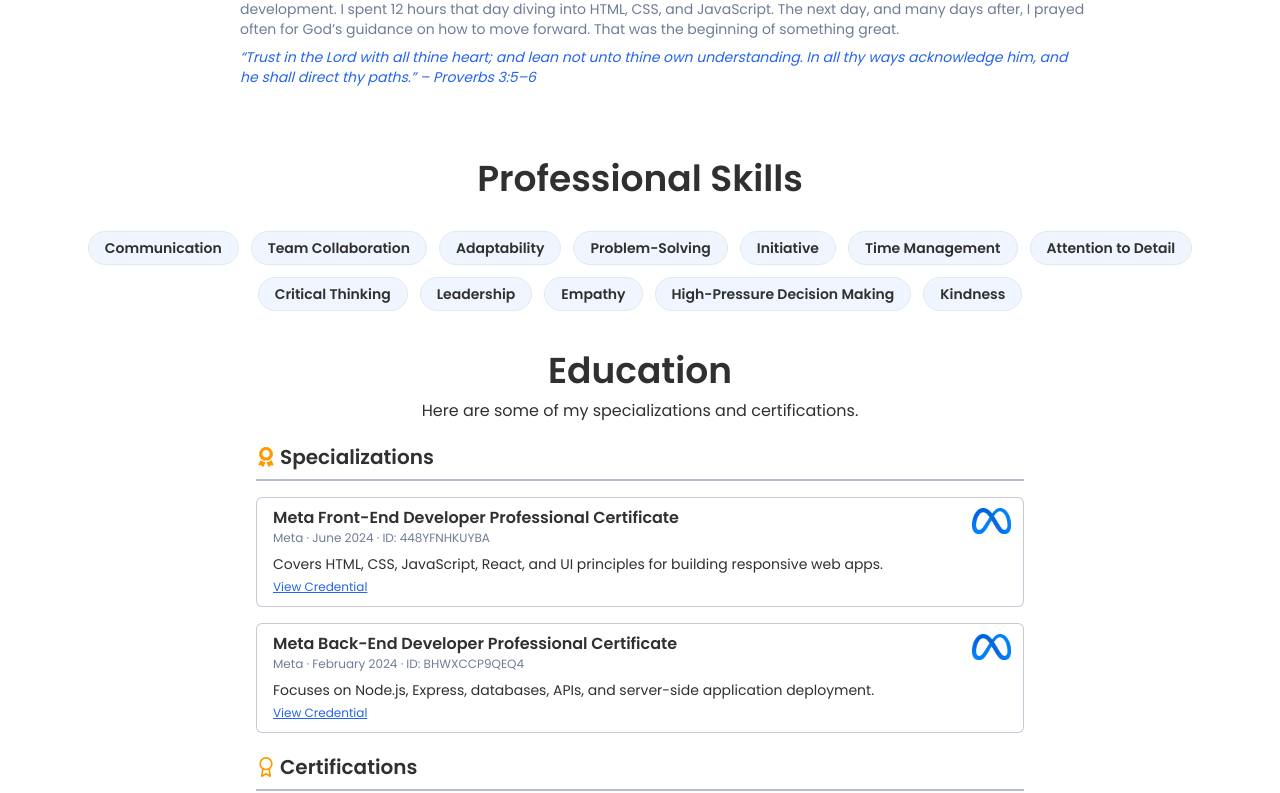
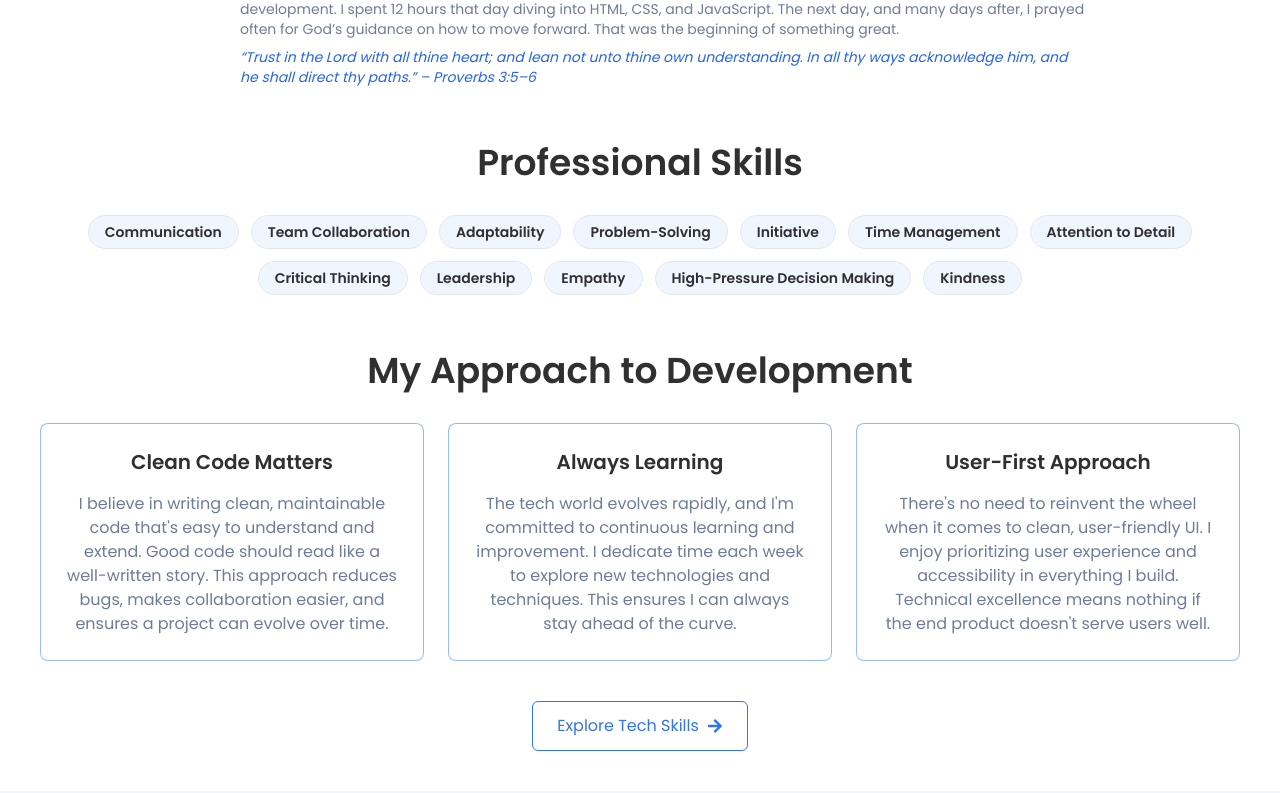
Before and after one commit to MarshallNickolauson/portfolio-website, a React (Vite) app: page /portfolio-website/about in a window 1280 px wide. Shown: the part 1487-2280 px from the top of the page. Built offline with nearby package versions, Linux system fonts and the light colour scheme.

Commit message:
add: skills page

```diff
--- a/src/components/aboutscreen/DevApproachSection.jsx
+++ b/src/components/aboutscreen/DevApproachSection.jsx
@@ -1,4 +1,12 @@
 import { useEffect, useRef, useState } from 'react';
+import { FaArrowRight } from 'react-icons/fa';
+import { useNavigate } from 'react-router-dom';
+
+const DevApproachSection = () => {
+    const navigate = useNavigate();
+
+    const [isVisible, setIsVisible] = useState(false);
+    const containerRef = useRef(null);
 
     const cardData = [
         {
@@ -17,10 +25,6 @@ const cardData = [
                 "There's no need to reinvent the wheel when it comes to clean, user-friendly UI. I enjoy prioritizing user experience and accessibility in everything I build. Technical excellence means nothing if the end product doesn't serve users well.",
         },
     ];
-
-const DevApproachSection = () => {
-    const [isVisible, setIsVisible] = useState(false);
-    const containerRef = useRef(null);
 
     useEffect(() => {
         const handleReady = () => {
@@ -42,12 +46,7 @@ const DevApproachSection = () => {
 
     return (
         <section className='bg-white dark:bg-darkMainBlue px-6 pb-10' ref={containerRef}>
-            <h2
-                className={`text-3xl md:text-4xl pt-10 font-semibold text-center mb-8 text-mainBlack dark:text-white ${
-                    isVisible ? 'fade-in-bottom' : 'opacity-0'
-                }`}
-                style={{ animationDelay: '0.2s' }}
-            >
+            <h2 className={`text-3xl md:text-4xl pt-10 font-semibold text-center mb-8 text-mainBlack dark:text-white ${isVisible ? 'fade-in-bottom' : 'opacity-0'}`} style={{ animationDelay: '0.2s' }}>
                 My Approach to Development
             </h2>
 
@@ -55,9 +54,7 @@ const DevApproachSection = () => {
                 {cardData.map((card, index) => (
                     <div
                         key={index}
-                        className={`bg-white dark:bg-darkMainBlueLight rounded-lg p-6 border-[1px] border-mainBlue/50 ${
-                            isVisible ? 'fade-in-bottom' : 'opacity-0'
-                        }`}
+                        className={`bg-white dark:bg-darkMainBlueLight rounded-lg p-6 border-[1px] border-mainBlue/50 ${isVisible ? 'fade-in-bottom' : 'opacity-0'}`}
                         style={{ animationDelay: `${0.4 + index * 0.1}s` }}
                     >
                         <h3 className='text-xl font-semibold text-mainBlack dark:text-white mb-4'>{card.title}</h3>
@@ -65,6 +62,14 @@ const DevApproachSection = () => {
                     </div>
                 ))}
             </div>
+            <div className={`mt-10 flex justify-center ${isVisible ? 'fade-in-bottom' : 'opacity-0'}`}>
+                <button
+                    className='text-mainBlue dark:text-white border border-mainBlue dark:border-white px-6 py-3 rounded-md text-base font-medium hover:bg-mainBlue dark:hover:border-mainBlue hover:text-white transition flex items-center'
+                    onClick={() => navigate('/skills')}
+                >
+                    Explore Tech Skills <FaArrowRight className='ml-2' />
+                </button>
+            </div>
         </section>
     );
 };
--- a/src/components/aboutscreen/SoftSkillsSection.jsx
+++ b/src/components/aboutscreen/SoftSkillsSection.jsx
@@ -39,7 +39,7 @@ const SoftSkillsSection = () => {
     }, []);
 
     return (
-        <section className='bg-white dark:bg-darkMainBlue pt-8 px-6' ref={containerRef}>
+        <section className='bg-white dark:bg-darkMainBlue py-4 px-6' ref={containerRef}>
             <h2 className={`text-3xl md:text-4xl font-semibold text-center mb-8 text-mainBlack dark:text-white ${isVisible ? 'fade-in-bottom' : 'opacity-0'}`} style={{ animationDelay: `0.2s` }}>
                 Professional Skills
             </h2>
--- a/src/components/aboutscreen/EducationSection.jsx
+++ b/src/components/skillsscreen/EducationSection.jsx
@@ -205,9 +205,9 @@ const EducationSection = () => {
             });
         };
 
-        window.addEventListener('about-scroll-reset-done', handleReady);
+        window.addEventListener('skills-scroll-reset-done', handleReady);
 
-        return () => window.removeEventListener('about-scroll-reset-done', handleReady);
+        return () => window.removeEventListener('skills-scroll-reset-done', handleReady);
     }, [visibleSections]);
 
     const getAnimationClass = (sectionKey) => (visibleSections[sectionKey] ? 'fade-in-bottom opacity-100' : 'opacity-0');
@@ -219,7 +219,7 @@ const EducationSection = () => {
     return (
         <section className='bg-white dark:bg-darkMainBlueLight px-6'>
             {/* Title */}
-            <h2 ref={titleRef} className={`text-3xl md:text-4xl pt-10 font-semibold text-center text-mainBlack dark:text-white ${getAnimationClass('title')}`} style={getStyle(0)}>
+            <h2 ref={titleRef} className={`text-3xl md:text-4xl pt-3 font-semibold text-center text-mainBlack dark:text-white ${getAnimationClass('title')}`} style={getStyle(0)}>
                 Education
             </h2>
             <p className={`text-md text-mainBlack dark:text-white text-center pt-2 ${getAnimationClass('title')}`} style={getStyle(1)}>
--- a/src/components/skillsscreen/HeroSection.jsx
+++ b/src/components/skillsscreen/HeroSection.jsx
@@ -17,7 +17,7 @@ const HeroSection = () => {
                         setIsVisible(true);
                     }
                 },
-                { threshold: 0.4 }
+                { threshold: 0.2 }
             );
 
             if (containerRef.current) observer.observe(containerRef.current);
@@ -33,11 +33,10 @@ const HeroSection = () => {
             <div className='flex flex-col justify-center pt-8'>
                 <h1
                     className={`text-4xl font-semibold text-center bg-gradient-to-r from-mainBlue/75 to-mainBlueDark bg-clip-text text-transparent ${isVisible ? 'fade-in-bottom' : 'opacity-0'}`}
-                    style={{ animationDelay: '0.2s' }}
                 >
                     Skills & Expertise
                 </h1>
-                <p className={`text-md text-mainBlack dark:text-white text-center max-w-3xl flex justify-center mx-auto pt-2 ${isVisible ? 'fade-in-bottom' : 'opacity-0'}`} style={{ animationDelay: '0.4s' }}>
+                <p className={`text-md text-mainBlack dark:text-white text-center max-w-3xl flex justify-center mx-auto pt-2 ${isVisible ? 'fade-in-bottom' : 'opacity-0'}`} style={{ animationDelay: '0.2s' }}>
                     With a diverse skill set spanning frontend, backend, databases, and DevOps,<br/>I am well-equipped to tackle a wide range of challenges.
                 </p>
             </div>
--- a/src/components/skillsscreen/TechStackSection.jsx
+++ b/src/components/skillsscreen/TechStackSection.jsx
@@ -115,7 +115,7 @@ const TechStackSection = () => {
             </section>
 
             {/* Detailed Skills */}
-            <section className='bg-white dark:bg-darkMainBlue px-6 pb-10' ref={detailedTechStackContainerRef}>
+            <section className={`bg-white dark:bg-darkMainBlue px-6 pb-6 animate-fade-in`} style={{ animationDelay: '1s' }} ref={detailedTechStackContainerRef}>
                 <h2 className='text-2xl pt-10 font-semibold text-center mb-8 text-mainBlack dark:text-white'>Detailed Skills</h2>
 
                 <div className='text-center mx-auto flex bg-gray-300 p-1 rounded-md w-fit mb-8'>
@@ -131,7 +131,7 @@ const TechStackSection = () => {
                     ))}
                 </div>
 
-                <div className='max-w-[800px] mx-auto bg-white dark:bg-darkMainBlueLight px-4'>
+                <div className='max-w-[800px] mx-auto bg-white dark:bg-darkMainBlue px-4'>
                     <div key={activeTab}>
                         {cardData
                             .find((card) => card.title === activeTab)
--- a/src/index.css
+++ b/src/index.css
@@ -83,7 +83,8 @@ html {
 }
 
 .animate-fade-in {
-    animation: fadeIn 1s forwards;
+    opacity: 0;
+    animation: fadeIn 1s ease-out forwards;
 }
 
 .draw-down {
--- a/src/screens/AboutScreen.jsx
+++ b/src/screens/AboutScreen.jsx
@@ -5,7 +5,6 @@ import MyJourneySection from '../components/aboutscreen/MyJourneySection';
 import SoftSkillsSection from '../components/aboutscreen/SoftSkillsSection';
 import { useEffect } from 'react';
 import { useLocation } from 'react-router-dom';
-import EducationSection from '../components/aboutscreen/EducationSection';
 import DevApproachSection from '../components/aboutscreen/DevApproachSection';
 import ContactMeSection from '../components/aboutscreen/ContactMeSection';
 
@@ -17,7 +16,7 @@ const AboutScreen = () => {
 
         const timer = setTimeout(() => {
             window.dispatchEvent(new Event('about-scroll-reset-done'));
-        }, 200);
+        }, 100);
 
         return () => clearTimeout(timer);
     }, [pathname]);
@@ -28,7 +27,6 @@ const AboutScreen = () => {
             <HeroSection />
             <MyJourneySection />
             <SoftSkillsSection />
-            <EducationSection />
             <DevApproachSection />
             <ContactMeSection />
             <Footer />
--- a/src/screens/SkillsScreen.jsx
+++ b/src/screens/SkillsScreen.jsx
@@ -4,6 +4,7 @@ import Navbar from '../components/Navbar';
 import Footer from '../components/Footer';
 import HeroSection from '../components/skillsscreen/HeroSection';
 import TechStackSection from '../components/skillsscreen/TechStackSection';
+import EducationSection from '../components/skillsscreen/EducationSection';
 
 const SkillsScreen = () => {
     const { pathname } = useLocation();
@@ -23,6 +24,7 @@ const SkillsScreen = () => {
             <Navbar />
             <HeroSection />
             <TechStackSection />
+            <EducationSection />
             <Footer />
         </>
     );
```
Lines whose indentation alone changed are shown as unchanged.
